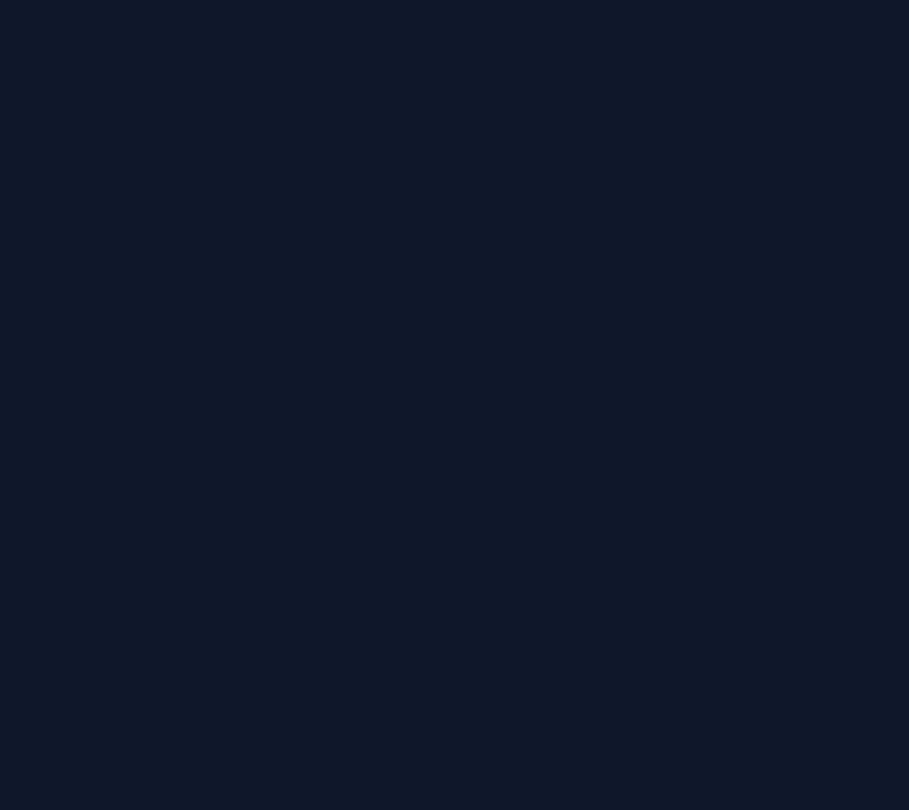
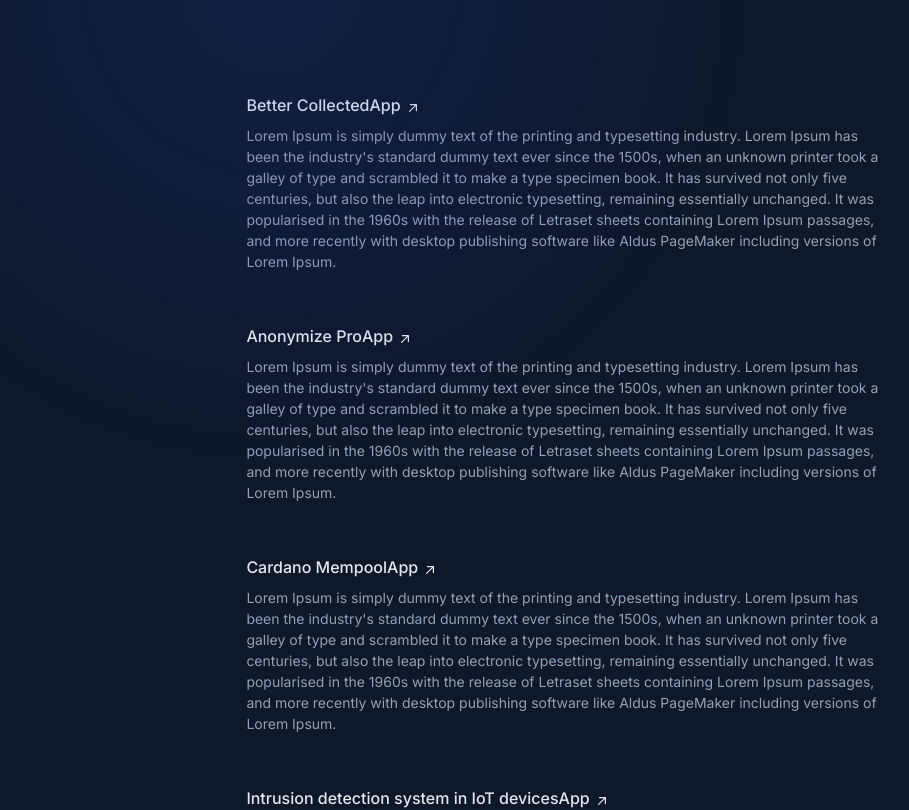
Before and after one commit to ruppo-912116/merupan, a Next.js app: page / in a window 1280 px wide. Shown: the part 1520-2330 px from the top of the page, without its empty margins (369-1278 px from the left). Before the commit the page ends 1662 px from the top, so only its background shows below. Built offline with nearby package versions, Linux system fonts and the light colour scheme.

Commit message:
chore: add projects section

```diff
--- a/src/components/details/details-container.tsx
+++ b/src/components/details/details-container.tsx
@@ -1,7 +1,7 @@
 import AboutSection from "@/components/details/about";
 import {useEffect, useRef} from "react";
 import ExperienceSection from "@/components/details/experience";
-import CVLink from "@/components/details/cv-link";
+import Projects from "@/components/details/projects";
 
 const thresholdConfig = {
     root: null,
@@ -32,6 +32,7 @@
         <main id={"content"} className={"pt-24 lg:w-[52%] lg:py-24"}>
             <AboutSection ref={sectionRef}/>
             <ExperienceSection ref={sectionRef}/>
+            <Projects ref={sectionRef}/>
         </main>
     )
 }
--- /dev/null
+++ b/src/components/details/projects.tsx
@@ -0,0 +1,109 @@
+import {forwardRef} from "react";
+import {HoverCard} from "@/components/shared/hover-card";
+import Link from "next/link";
+import LinkIcon from "@/components/icons/link-icon";
+
+const ProjectsList = [
+    {
+        name: "Better Collected",
+        desc: ` Lorem Ipsum is simply dummy text of the printing and typesetting industry.
+        Lorem Ipsum has been the industry's standard dummy text ever since the 1500s, when
+        an unknown printer took a galley of type and scrambled it to make a type specimen
+        book. It has survived not only five centuries, but also the leap into electronic
+        typesetting, remaining essentially unchanged. It was popularised in the 1960s with
+        the release of Letraset sheets containing Lorem Ipsum passages, and more recently
+        with desktop publishing software like Aldus PageMaker including versions of Lorem Ipsum.`
+    },
+    {
+        name: "Anonymize Pro",
+        desc: ` Lorem Ipsum is simply dummy text of the printing and typesetting industry.
+        Lorem Ipsum has been the industry's standard dummy text ever since the 1500s, when
+        an unknown printer took a galley of type and scrambled it to make a type specimen
+        book. It has survived not only five centuries, but also the leap into electronic
+        typesetting, remaining essentially unchanged. It was popularised in the 1960s with
+        the release of Letraset sheets containing Lorem Ipsum passages, and more recently
+        with desktop publishing software like Aldus PageMaker including versions of Lorem Ipsum.`
+    },
+    {
+        name: "Cardano Mempool",
+        desc: ` Lorem Ipsum is simply dummy text of the printing and typesetting industry.
+        Lorem Ipsum has been the industry's standard dummy text ever since the 1500s, when
+        an unknown printer took a galley of type and scrambled it to make a type specimen
+        book. It has survived not only five centuries, but also the leap into electronic
+        typesetting, remaining essentially unchanged. It was popularised in the 1960s with
+        the release of Letraset sheets containing Lorem Ipsum passages, and more recently
+        with desktop publishing software like Aldus PageMaker including versions of Lorem Ipsum.`
+    },
+    {
+        name: "Intrusion detection system in IoT devices",
+        desc: ` Lorem Ipsum is simply dummy text of the printing and typesetting industry.
+        Lorem Ipsum has been the industry's standard dummy text ever since the 1500s, when
+        an unknown printer took a galley of type and scrambled it to make a type specimen
+        book. It has survived not only five centuries, but also the leap into electronic
+        typesetting, remaining essentially unchanged. It was popularised in the 1960s with
+        the release of Letraset sheets containing Lorem Ipsum passages, and more recently
+        with desktop publishing software like Aldus PageMaker including versions of Lorem Ipsum.`
+    },
+    {
+        name: "Blockchain Wallet using SRAM PUF",
+        desc: ` Lorem Ipsum is simply dummy text of the printing and typesetting industry.
+        Lorem Ipsum has been the industry's standard dummy text ever since the 1500s, when
+        an unknown printer took a galley of type and scrambled it to make a type specimen
+        book. It has survived not only five centuries, but also the leap into electronic
+        typesetting, remaining essentially unchanged. It was popularised in the 1960s with
+        the release of Letraset sheets containing Lorem Ipsum passages, and more recently
+        with desktop publishing software like Aldus PageMaker including versions of Lorem Ipsum.`
+    },
+]
+
+const Projects = forwardRef<HTMLElement>(function ProjectsSection(_, ref) {
+    return (
+        <section
+            id={"projects"}
+            ref={ref}
+            aria-label={"Selected Projects"}
+            className={"mb-16 mt-24 scroll-mt-16 md:mb-24 lg:mb-36 lg:scroll-mt-24"}
+        >
+            <div
+                className={"sticky top-0 z-20 -mx-6 mb-4 w-screen bg-slate-900/75 px-6 py-5 backdrop-blur md:-mx-12 md:px-12 lg:sr-only lg:relative lg:top-auto lg:mx-auto lg:w-full lg:px-0 lg:py-0 lg:opacity-0"}
+            >
+                <h2 className={"text-sm font-bold uppercase tracking-widest text-slate-200 lg:sr-only"}>
+                    Projects
+                </h2>
+            </div>
+
+            <div>
+                <ul className={"group/list"}>
+                    {ProjectsList.map(project => (
+                        <li key={project.name} className={"mb-12"}>
+                            <HoverCard>
+                                <div className={"z-10 sm:order-2 sm:col-span-6"}>
+                                    <h3>
+                                        <Link
+                                            href={"/"}
+                                            target={"_blank"}
+                                            rel={"noreferrer noopener"}
+                                            aria-label={"Build a spotify app"}
+                                            className={"inline-flex items-baseline font-medium leading-tight text-slate-200 hover:text-teal-300 focus-visible:text-teal-300 group/link text-base"}>
+                                    <span
+                                        className={"absolute -inset-x-4 -inset-y-2.5 hidden rounded md:-inset-x-6 md:-inset-y-4 lg:block"}></span>
+                                            <span>{project.name}<span className={"inline-block"}>App<LinkIcon/></span>
+                                    </span>
+                                        </Link>
+                                    </h3>
+
+                                    {/* DESCRIPTION SECTION */}
+                                    <p className={"mt-2 text-sm leading-normal text-slate-400"}>{project.desc}</p>
+
+                                </div>
+                            </HoverCard>
+                        </li>
+                    ))}
+
+                </ul>
+            </div>
+        </section>
+    )
+})
+
+export default Projects;
```
